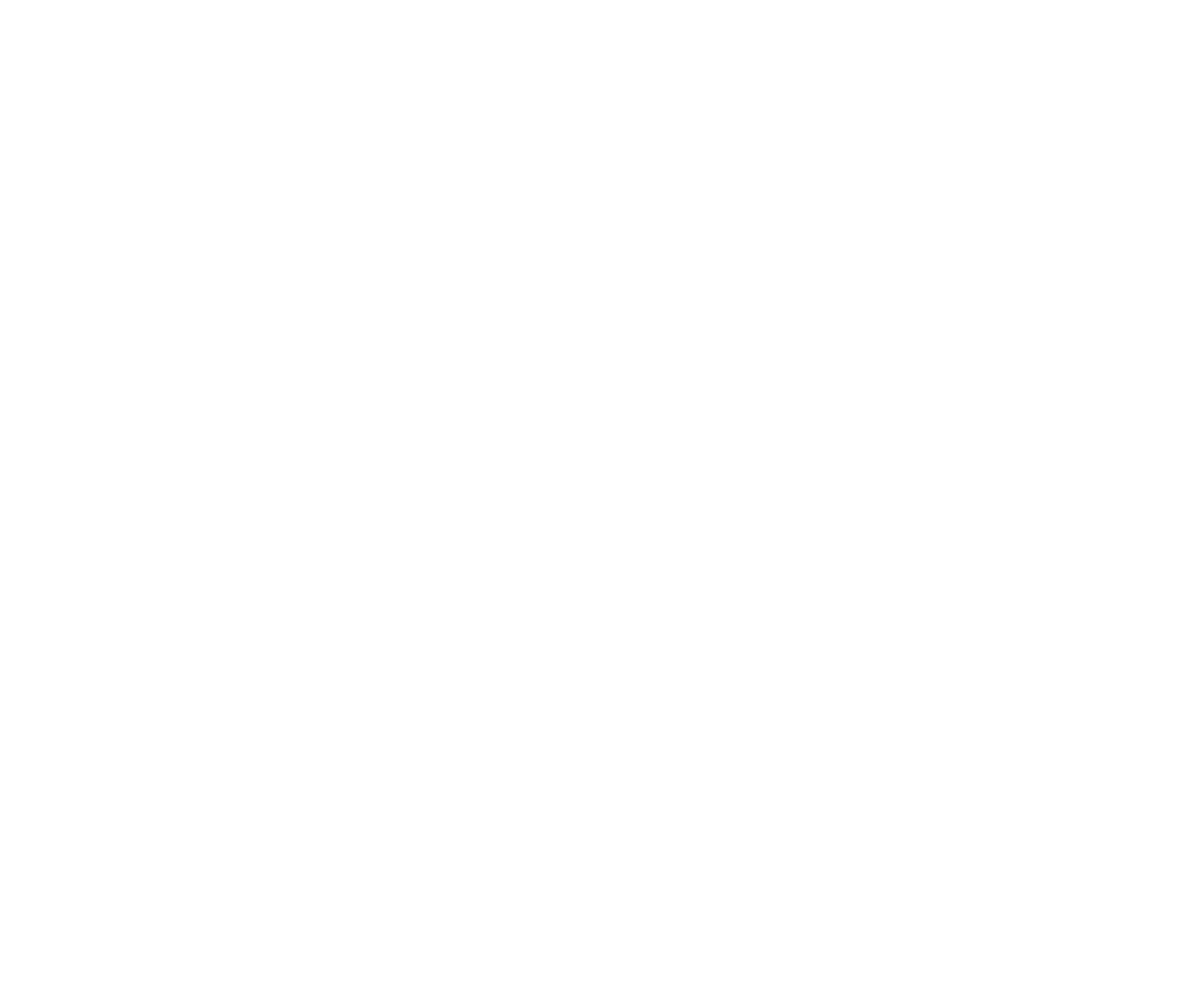
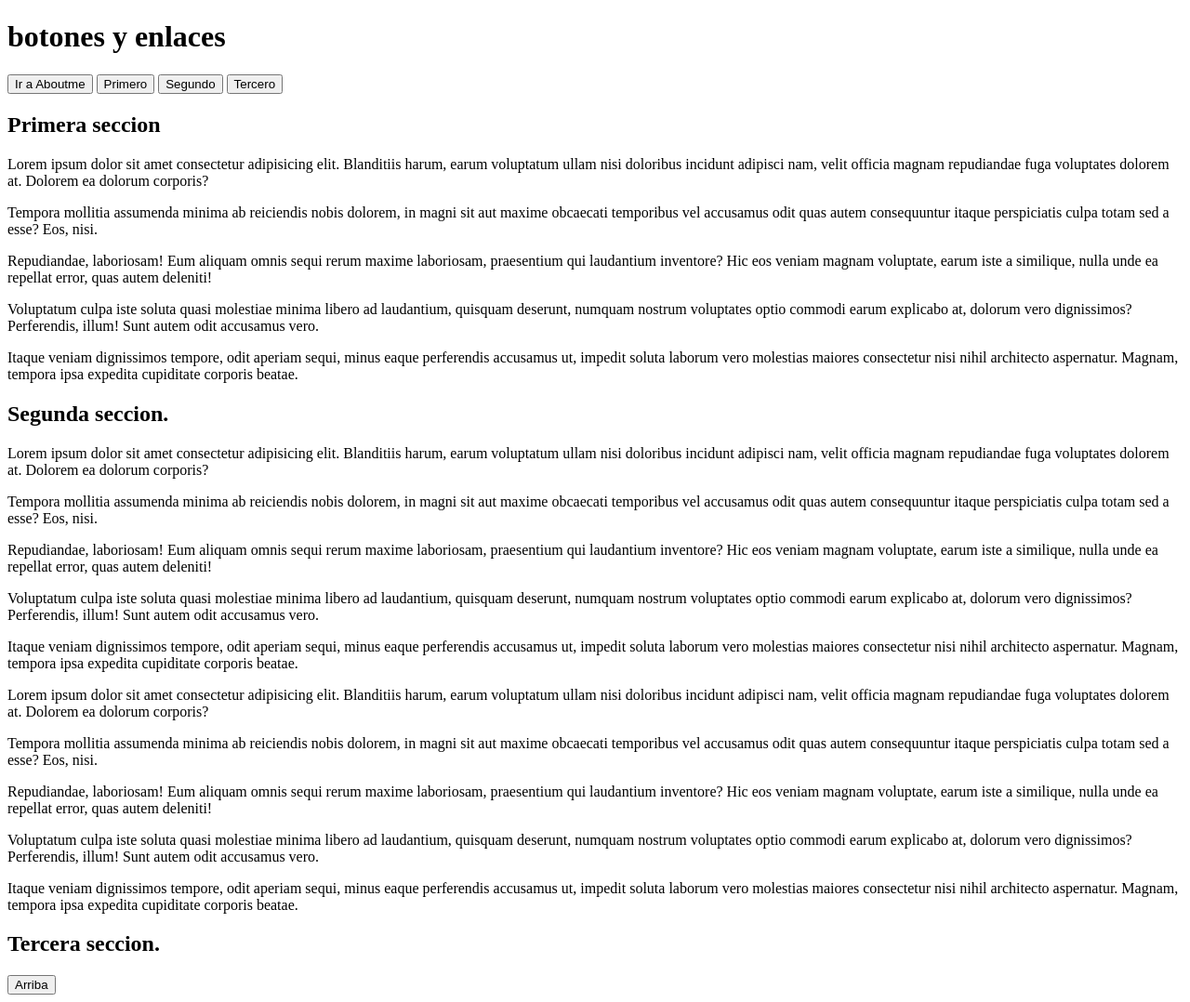
Before and after one commit to willyamochoa/cursoNogara, a plain HTML site: page html/clase4/index.html in a window 1280 px wide. Shown: the whole page at 93% size. Before the commit the page ends 800 px from the top, so only its background shows below. Drawn offline with Linux system fonts and the light colour scheme.

Commit message:
actualizado

```diff
--- a/html/clase4/index.html
+++ b/html/clase4/index.html
@@ -1,12 +1,87 @@
 <!DOCTYPE html>
 <html lang="en">
+
 <head>
     <meta charset="UTF-8">
     <meta http-equiv="X-UA-Compatible" content="IE=edge">
     <meta name="viewport" content="width=device-width, initial-scale=1.0">
+    <link rel="shortcut icon" href="img/favicon.ico" type="image/x-icon">
     <title>Clase4</title>
 </head>
+
 <body>
 
+    <h1>botones y enlaces</h1>
+    <a href="aboutme.html"><button>Ir a Aboutme</button></a>
+
+    <a href="#primero"><button>Primero</button></a>
+    <a href="#segundo"><button>Segundo</button></a>
+    <a href="#tercero"><button>Tercero</button></a>
+
+    <div>
+        <h2 id="primero">Primera seccion</h2>
+
+        <p>Lorem ipsum dolor sit amet consectetur adipisicing elit. Blanditiis harum, earum voluptatum ullam nisi
+            doloribus incidunt adipisci nam, velit officia magnam repudiandae fuga voluptates dolorem at. Dolorem ea
+            dolorum corporis?</p>
+        <p>Tempora mollitia assumenda minima ab reiciendis nobis dolorem, in magni sit aut maxime obcaecati temporibus
+            vel accusamus odit quas autem consequuntur itaque perspiciatis culpa totam sed a esse? Eos, nisi.</p>
+        <p>Repudiandae, laboriosam! Eum aliquam omnis sequi rerum maxime laboriosam, praesentium qui laudantium
+            inventore? Hic eos veniam magnam voluptate, earum iste a similique, nulla unde ea repellat error, quas autem
+            deleniti!</p>
+        <p>Voluptatum culpa iste soluta quasi molestiae minima libero ad laudantium, quisquam deserunt, numquam nostrum
+            voluptates optio commodi earum explicabo at, dolorum vero dignissimos? Perferendis, illum! Sunt autem odit
+            accusamus vero.</p>
+        <p>Itaque veniam dignissimos tempore, odit aperiam sequi, minus eaque perferendis accusamus ut, impedit soluta
+            laborum vero molestias maiores consectetur nisi nihil architecto aspernatur. Magnam, tempora ipsa expedita
+            cupiditate corporis beatae.</p>
+
+    </div>
+
+    <div>
+        <h2 id="segundo">Segunda seccion.</h2>
+
+        <p>Lorem ipsum dolor sit amet consectetur adipisicing elit. Blanditiis harum, earum voluptatum ullam nisi
+            doloribus incidunt adipisci nam, velit officia magnam repudiandae fuga voluptates dolorem at. Dolorem ea
+            dolorum corporis?</p>
+        <p>Tempora mollitia assumenda minima ab reiciendis nobis dolorem, in magni sit aut maxime obcaecati temporibus
+            vel accusamus odit quas autem consequuntur itaque perspiciatis culpa totam sed a esse? Eos, nisi.</p>
+        <p>Repudiandae, laboriosam! Eum aliquam omnis sequi rerum maxime laboriosam, praesentium qui laudantium
+            inventore? Hic eos veniam magnam voluptate, earum iste a similique, nulla unde ea repellat error, quas autem
+            deleniti!</p>
+        <p>Voluptatum culpa iste soluta quasi molestiae minima libero ad laudantium, quisquam deserunt, numquam nostrum
+            voluptates optio commodi earum explicabo at, dolorum vero dignissimos? Perferendis, illum! Sunt autem odit
+            accusamus vero.</p>
+        <p>Itaque veniam dignissimos tempore, odit aperiam sequi, minus eaque perferendis accusamus ut, impedit soluta
+            laborum vero molestias maiores consectetur nisi nihil architecto aspernatur. Magnam, tempora ipsa expedita
+            cupiditate corporis beatae.</p>
+
+    </div>
+
+    <div>
+
+        <p>Lorem ipsum dolor sit amet consectetur adipisicing elit. Blanditiis harum, earum voluptatum ullam nisi
+            doloribus incidunt adipisci nam, velit officia magnam repudiandae fuga voluptates dolorem at. Dolorem ea
+            dolorum corporis?</p>
+        <p>Tempora mollitia assumenda minima ab reiciendis nobis dolorem, in magni sit aut maxime obcaecati temporibus
+            vel accusamus odit quas autem consequuntur itaque perspiciatis culpa totam sed a esse? Eos, nisi.</p>
+        <p>Repudiandae, laboriosam! Eum aliquam omnis sequi rerum maxime laboriosam, praesentium qui laudantium
+            inventore? Hic eos veniam magnam voluptate, earum iste a similique, nulla unde ea repellat error, quas autem
+            deleniti!</p>
+        <p>Voluptatum culpa iste soluta quasi molestiae minima libero ad laudantium, quisquam deserunt, numquam nostrum
+            voluptates optio commodi earum explicabo at, dolorum vero dignissimos? Perferendis, illum! Sunt autem odit
+            accusamus vero.</p>
+        <p>Itaque veniam dignissimos tempore, odit aperiam sequi, minus eaque perferendis accusamus ut, impedit soluta
+            laborum vero molestias maiores consectetur nisi nihil architecto aspernatur. Magnam, tempora ipsa expedita
+            cupiditate corporis beatae.</p>
+
+
+    </div>
+
+    <h2 id="tercero">Tercera seccion.</h2>
+
+    <a href="#"><button>Arriba</button></a>
+
 </body>
+
 </html>
```
Also changed, not shown: html/clase4/aboutme.html (added, +34 -0 lines).
